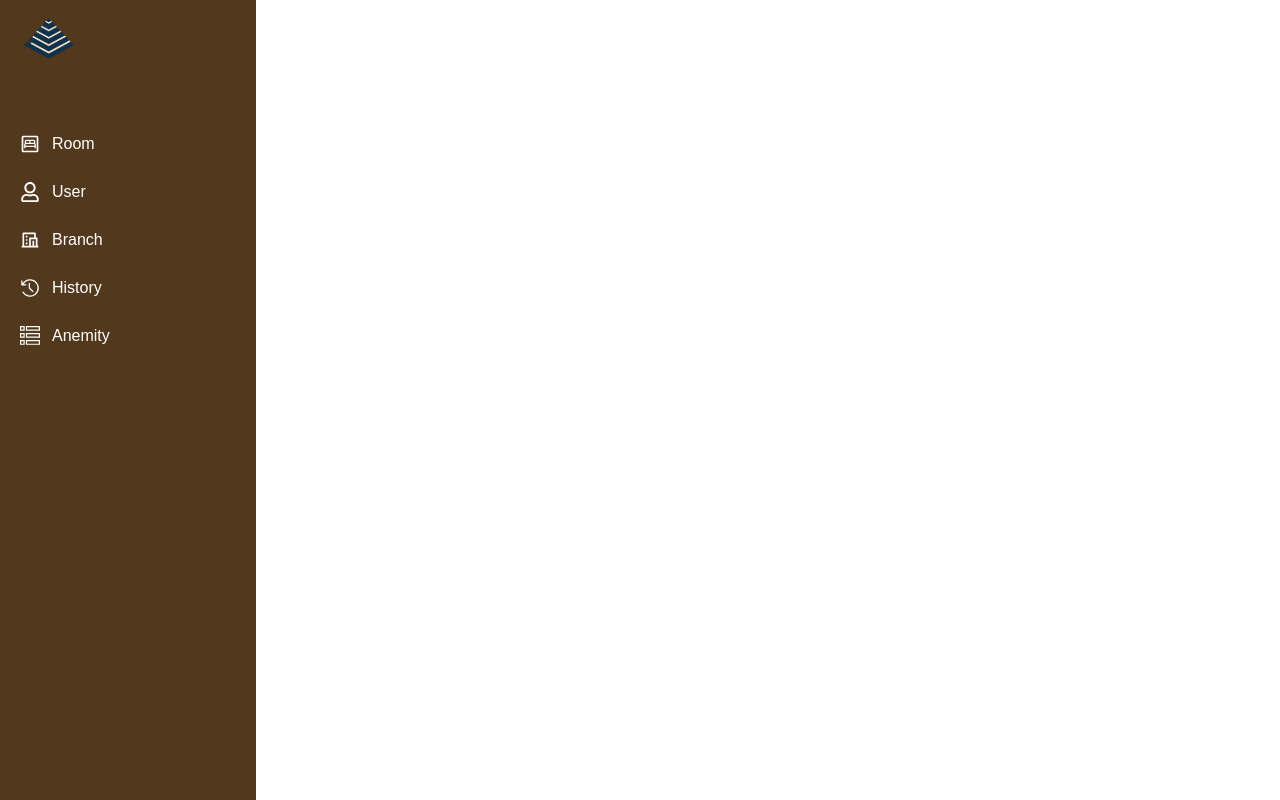
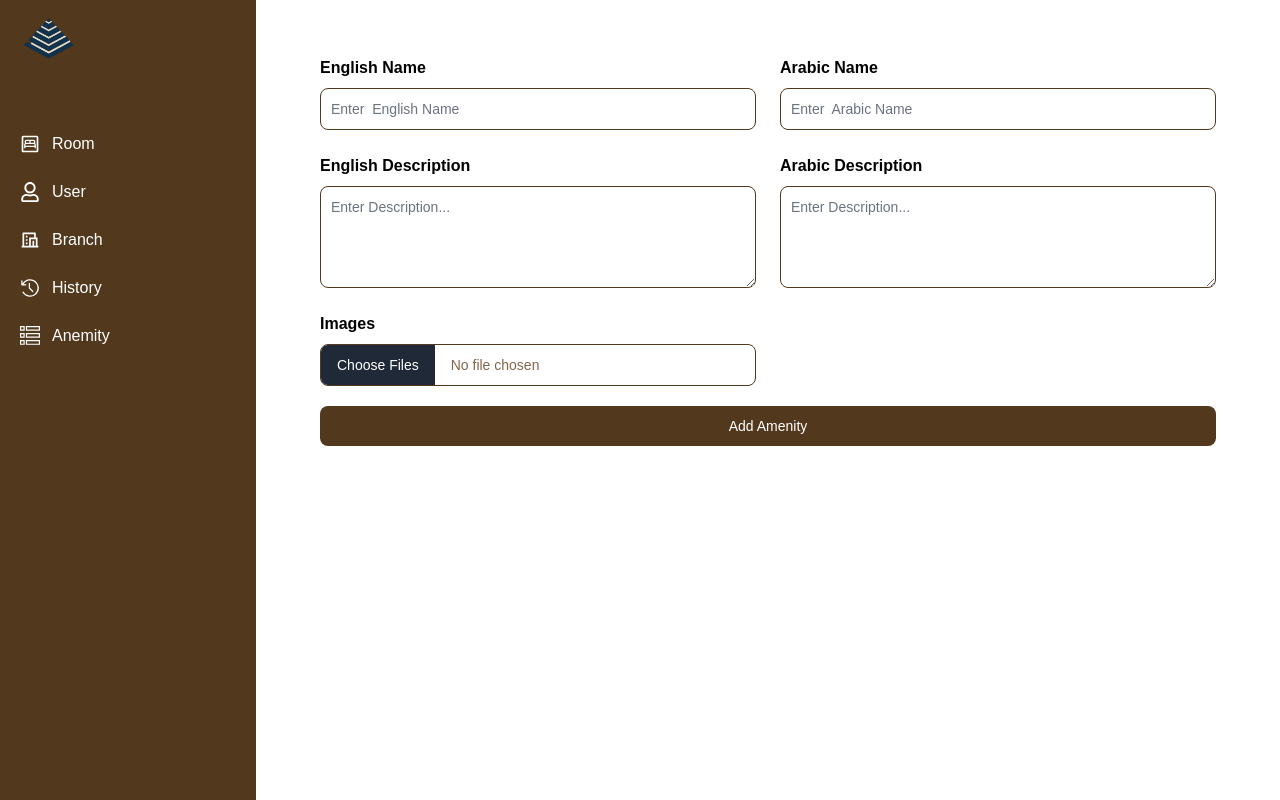
Before and after one commit to NadaElho/Hotel-Reservation-System-Admin, a React (Vite) app: page /amenities/addAmenity in a window 1280 px wide. Built offline with nearby package versions, Linux system fonts and the light colour scheme; sample sign-in values are in the browser's storage.

Commit message:
Create and Edit Amenity

```diff
--- a/src/App.jsx
+++ b/src/App.jsx
@@ -60,9 +60,9 @@ function App() {
                 {/* <Route path="/users/addUser" element={<AddUser />} />
                 <Route path="/users/editUser/:id" element={<EditUser/>} /> */}
                 <Route path="/histories" element={<History />} />
-                <Route path="/anemities" element={<Amenity/>} />
-                <Route path="/anemities/addAnemity" element={<AddAmenity/>} />
-                <Route path="/anemities/editAnemity/:id" element={<EditAmenity/>} />
+                <Route path="/amenities" element={<Amenity/>} />
+                <Route path="/amenities/addAmenity" element={<AddAmenity/>} />
+                <Route path="/amenities/editAmenity/:id" element={<EditAmenity/>} />
                     <Route path="/rooms" element={<Room />} />
               </Route>
             </Routes>
--- a/src/components/SideBar.jsx
+++ b/src/components/SideBar.jsx
@@ -15,7 +15,7 @@ const SideBar = () => {
     { link: "/users", name: "User", icon: FaRegUser },
     { link: "/branches", name: "Branch", icon: RiHotelLine },
     { link: "/histories", name: "History", icon: VscHistory },
-    { link: "/anemities", name: "Anemity", icon: TfiViewListAlt },
+    { link: "/amenities", name: "Anemity", icon: TfiViewListAlt },
   ];
 
   return (
--- a/src/pages/AddAmenity.jsx
+++ b/src/pages/AddAmenity.jsx
@@ -1,11 +1,112 @@
-import React from 'react'
+import React, {useState } from "react";
+import * as Yup from "yup";
+import axios from "axios";
+import { useNavigate, useParams } from "react-router-dom";
+import FormComponent from "../components/FormComponent";
+import Loader from "../components/Loader";
 
 export default function AddAmenity() {
+  const [imagePreviews, setImagePreviews] = useState([]);
+  const [imageFiles, setImageFiles] = useState([]);
+  const navigate = useNavigate();
+  const { id } = useParams();
+  const mode = "add";
+  const [loading, setLoading] = useState(false);
+  const initialValues = {
+    name_en: "",
+    name_ar: "",
+    description_en: "",
+    description_ar: "",
+    images: [],
+  };
+
+  const inputs = [
+    { name: "name_en", title: "English Name", type: "text" },
+    { name: "name_ar", title: "Arabic Name", type: "text" },
+    { name: "description_en", title: "English Description", type: "textarea" },
+    { name: "description_ar", title: "Arabic Description", type: "textarea" },
+    { name: "images", title: "Images", type: "file" },
+  ];
+
+  const validationSchema = Yup.object({
+    name_en: Yup.string().required("English name is required"),
+    name_ar: Yup.string().required("Arabic name is required"),
+    description_en: Yup.string().required("English description is required"),
+    description_ar: Yup.string().required("Arabic description is required"),
+    images: Yup.array()
+      .of(Yup.mixed().required("Image is required"))
+      .min(1, "At least one image is required"),
+  });
+
+  const handleImageChange = (event, setFieldValue) => {
+    const files = Array.from(event.currentTarget.files);
+    const previews = files.map((file) => URL.createObjectURL(file));
+    setImagePreviews((prevPreviews) => [...prevPreviews, ...previews]);
+    setImageFiles((prevFiles) => [...prevFiles, ...files]);
+    setFieldValue("images", [...imageFiles, ...files]);
+  };
+
+  const handleDeleteImage = (index) => {
+    const updatedPreviews = [...imagePreviews];
+    updatedPreviews.splice(index, 1);
+    setImagePreviews(updatedPreviews);
+
+    const updatedFiles = [...imageFiles];
+    updatedFiles.splice(index, 1);
+    setImageFiles(updatedFiles);
+  };
+
+  const onSubmit = async (values) => {
+    const formData = new FormData();
+    for (const key in values) {
+      if (key === "images" && values[key].length > 0) {
+        values[key].forEach((image) => {
+          formData.append(key, image);
+        });
+      } else if (key === "phoneNumber" && values[key].length > 0) {
+        values[key].forEach((phone, index) => {
+          formData.append(`phoneNumber[${index}]`, phone);
+        });
+      } else {
+        formData.append(key, values[key]);
+      }
+    }
+    try {
+      setLoading(true)
+      const response = await axios.post(
+        "http://localhost:3000/api/v1/Amenities",
+        formData,
+        {
+          headers: {
+            authorization:
+              "Bearer eyJhbGciOiJIUzI1NiIsInR5cCI6IkpXVCJ9.eyJpZCI6IjY2NGExYzlhZWM3OGIwMzU0ZDg1NTMwYSIsImVtYWlsIjoic2FtYXIxMjNAZ21haWwuY29tIiwiaWF0IjoxNzE3NDI5MDAxfQ.SdR0EKPgdIdLTonDHBgclzY3_FHRHPvDSGDidbUyn04",
+          },
+        }
+      );
+      setLoading(false)
+      navigate("/amenities");
+    } catch (err) {
+      console.log(err.response?.data || err.message, "err");
+    }
+  };
+  if (loading) {
+    return <div className="lg:p-14 p-7 sm:ml-64">
+      <Loader/>
+    </div>;
+  }
   return (
     <>
-        <div className="lg:p-14 p-7 sm:ml-64">
-    addAnemity
-        </div>
+      <FormComponent
+        initialValues={initialValues}
+        inputs={inputs}
+        validationSchema={validationSchema}
+        handleDeleteImage={handleDeleteImage}
+        handleImageChange={handleImageChange}
+        imagePreviews={imagePreviews}
+        onSubmit={onSubmit}
+        mode={mode}
+        page="Amenity"
+      />
     </>
-  )
+  );
 }
--- a/src/pages/AddBranch.jsx
+++ b/src/pages/AddBranch.jsx
@@ -5,6 +5,7 @@ import axios from "axios";
 import { useNavigate, useParams } from "react-router-dom";
 import FormComponent from "../components/FormComponent";
 import { data } from "autoprefixer";
+import Loader from "../components/Loader";
 
 export default function AddBranch() {
   const [imagePreviews, setImagePreviews] = useState([]);
@@ -12,6 +13,7 @@ export default function AddBranch() {
   const navigate = useNavigate();
   const { id } = useParams();
   const mode = "add";
+  const [loading, setLoading] = useState(false);
   const initialValues = {
     name_en: "",
     name_ar: "",
@@ -90,6 +92,7 @@ export default function AddBranch() {
     //   console.log("jjjjsa", `${pair[0]}: ${pair[1]}`);
     // }
     try {
+      setLoading(true)
       const response = await axios.post(
         "http://localhost:3000/api/v1/hotels",
         formData,
@@ -100,12 +103,17 @@ export default function AddBranch() {
           },
         }
       );
+      setLoading(false)
       navigate("/branches");
     } catch (err) {
       console.log(err.response?.data || err.message, "err");
     }
   };
-
+  if (loading) {
+    return <div className="lg:p-14 p-7 sm:ml-64">
+      <Loader/>
+    </div>;
+  }
   return (
     <>
       <FormComponent
--- a/src/pages/AddUser.jsx
+++ b/src/pages/AddUser.jsx
@@ -4,12 +4,14 @@ import * as Yup from "yup";
 import axios from "axios";
 import { useNavigate, useParams } from "react-router-dom";
 import FormComponent from "../components/FormComponent";
+import Loader from "../components/Loader";
 
 export default function AddUser() {
   const [imagePreviews, setImagePreviews] = useState([]);
   const [imageFiles, setImageFiles] = useState([]);
   const navigate = useNavigate();
   const { id } = useParams();
+  const [loading, setLoading] = useState(false);
   const mode = "add";
   const initialValues = {
     firstName: "",
@@ -69,16 +71,22 @@ export default function AddUser() {
       }
     }
     try {
+      setLoading(true)
       const response = await axios.post(
         "http://localhost:3000/api/v1/users/signUp",
         formData
       );
+      setLoading(false)
       navigate("/users");
     } catch (err) {
       console.log(err.response?.data || err.message, "err");
     }
   };
-
+  if (loading) {
+    return <div className="lg:p-14 p-7 sm:ml-64">
+      <Loader/>
+    </div>;
+  }
   return (
     <>
       <FormComponent
--- a/src/pages/EditAmenity.jsx
+++ b/src/pages/EditAmenity.jsx
@@ -1,9 +1,133 @@
-import React from 'react'
+import React, { useEffect, useState } from "react";
+import { Formik, Form, Field, ErrorMessage, FieldArray } from "formik";
+import * as Yup from "yup";
+import axios from "axios";
+import { useNavigate, useParams } from "react-router-dom";
+import FormComponent from "../components/FormComponent";
+import Loader from "../components/Loader";
 
 export default function EditAmenity() {
+  const [imagePreviews, setImagePreviews] = useState([]);
+  const [imageFiles, setImageFiles] = useState([]);
+  const navigate = useNavigate();
+  const { id } = useParams();
+  const mode = "edit";
+  const [loading, setLoading] = useState(false);
+  const [amenityData, setAmenityData] = useState({
+    name_en: "",
+    name_ar: "",
+    description_en: "",
+    description_ar: "",
+    images: [],
+  });
+
+  useEffect(() => {
+    async function getDataById() {
+      try {
+        setLoading(true);
+        const { data } = await axios.get(
+          `http://localhost:3000/api/v1/amenities/${id}`,{
+            headers: {
+              authorization:
+                "Bearer eyJhbGciOiJIUzI1NiIsInR5cCI6IkpXVCJ9.eyJpZCI6IjY2NGExYzlhZWM3OGIwMzU0ZDg1NTMwYSIsImVtYWlsIjoic2FtYXIxMjNAZ21haWwuY29tIiwiaWF0IjoxNzE3NDI5MDAxfQ.SdR0EKPgdIdLTonDHBgclzY3_FHRHPvDSGDidbUyn04",
+            },
+          }
+        );
+        setLoading(false);
+        setAmenityData(data.data);
+        setImagePreviews(data.data.images);
+        console.log(data.data);
+      } catch (error) {
+        console.error("Error fetching data:", error);
+      }
+    }
+    getDataById();
+  }, [id]);
+
+  const inputs = [
+    { name: "name_en", title: "English Name", type: "text" },
+    { name: "name_ar", title: "Arabic Name", type: "text" },
+    { name: "description_en", title: "English Description", type: "textarea" },
+    { name: "description_ar", title: "Arabic Description", type: "textarea" },
+    { name: "images", title: "Images", type: "file" },
+  ];
+
+  const validationSchema = Yup.object({
+    name_en: Yup.string().required("English name is required"),
+    name_ar: Yup.string().required("Arabic name is required"),
+    description_en: Yup.string().required("English description is required"),
+    description_ar: Yup.string().required("Arabic description is required"),
+    images: Yup.array()
+      .of(Yup.mixed().required("Image is required"))
+      .min(1, "At least one image is required"),
+  });
+
+  const handleImageChange = (event, setFieldValue) => {
+    const files = Array.from(event.currentTarget.files);
+    const previews = files.map((file) => URL.createObjectURL(file));
+    setImagePreviews((prevPreviews) => [...prevPreviews, ...previews]);
+    setImageFiles((prevFiles) => [...prevFiles, ...files]);
+    setFieldValue("images", [...imageFiles, ...files]);
+  };
+
+  const handleDeleteImage = (index) => {
+    const updatedPreviews = [...imagePreviews];
+    updatedPreviews.splice(index, 1);
+    setImagePreviews(updatedPreviews);
+
+    const updatedFiles = [...imageFiles];
+    updatedFiles.splice(index, 1);
+    setImageFiles(updatedFiles);
+  };
+
+  const onSubmit = async (values) => {
+    const formData = new FormData();
+    for (const key in values) {
+      if (key === "_id" || key === "__v") continue;
+      if (key === "images" && values[key].length > 0) {
+        values[key].forEach((image, index) => {
+          formData.append(`images`, image);
+        });
+      } else {
+        formData.append(key, values[key]);
+      }
+    }
+    try {
+      setLoading(true)
+      const response = await axios.patch(
+        `http://localhost:3000/api/v1/amenities/${id}`,
+        formData,
+        {
+          headers: {
+            authorization:
+              "Bearer eyJhbGciOiJIUzI1NiIsInR5cCI6IkpXVCJ9.eyJpZCI6IjY2NGExYzlhZWM3OGIwMzU0ZDg1NTMwYSIsImVtYWlsIjoic2FtYXIxMjNAZ21haWwuY29tIiwiaWF0IjoxNzE3NDI5MDAxfQ.SdR0EKPgdIdLTonDHBgclzY3_FHRHPvDSGDidbUyn04",
+          },
+        }
+      );
+      setLoading(false)
+      navigate("/amenities");
+    } catch (err) {
+      console.log(err.response?.data || err.message, "err");
+    }
+  };
+  if (loading) {
+    return <div className="lg:p-14 p-7 sm:ml-64">
+      <Loader/>
+    </div>;
+  }
   return (
     <>
-    <div className="lg:p-14 p-7 sm:ml-64">EditAmenity</div>
+      <FormComponent
+        initialValues={amenityData}
+        inputs={inputs}
+        validationSchema={validationSchema}
+        handleImageChange={handleImageChange}
+        imagePreviews={imagePreviews}
+        onSubmit={onSubmit}
+        mode={mode}
+        page="Amenity"
+        handleDeleteImage={handleDeleteImage}
+      />
     </>
-  )
+  );
 }
--- a/src/pages/EditBranch.jsx
+++ b/src/pages/EditBranch.jsx
@@ -4,6 +4,7 @@ import * as Yup from "yup";
 import axios from "axios";
 import { useNavigate, useParams } from "react-router-dom";
 import FormComponent from "../components/FormComponent";
+import Loader from "../components/Loader";
 
 export default function EditBranch() {
   const [imagePreviews, setImagePreviews] = useState([]);
@@ -106,6 +107,7 @@ export default function EditBranch() {
       }
     }
     try {
+      setLoading(true)
       const response = await axios.patch(
         `http://localhost:3000/api/v1/hotels/${id}`,
         formData,
@@ -116,13 +118,16 @@ export default function EditBranch() {
           },
         }
       );
+      setLoading(false)
       navigate("/branches");
     } catch (err) {
       console.log(err.response?.data || err.message, "err");
     }
   };
   if (loading) {
-    return <div className="lg:p-14 p-7 sm:ml-64">Loading...</div>;
+    return <div className="lg:p-14 p-7 sm:ml-64">
+      <Loader/>
+    </div>;
   }
   return (
     <>
```
Also changed, not shown: src/pages/Amenity.jsx (+13 -3 lines), src/pages/Branch.jsx (+9 -0 lines), src/pages/History.jsx (+9 -0 lines), src/pages/Room.jsx (+9 -2 lines), src/pages/User.jsx (+9 -0 lines).
